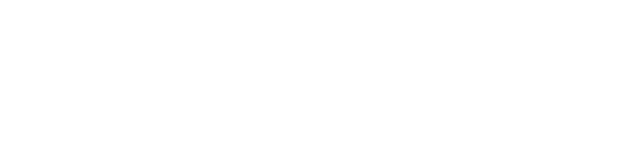
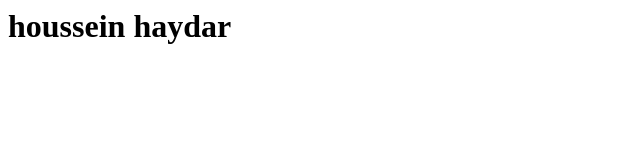
Before and after one commit to housseinhaydar/training03, a plain HTML site: page index.html in a window 1280 px wide. Shown: the whole page, without its empty margins (0-640 px from the left). Drawn offline with Linux system fonts and the light colour scheme.

Commit message:
houssein02

```diff
--- a/index.html
+++ b/index.html
@@ -5,6 +5,6 @@
     <title>Document</title>
 </head>
 <body>
-
+    <h1>houssein haydar</h1>
 </body>
 </html>
```
